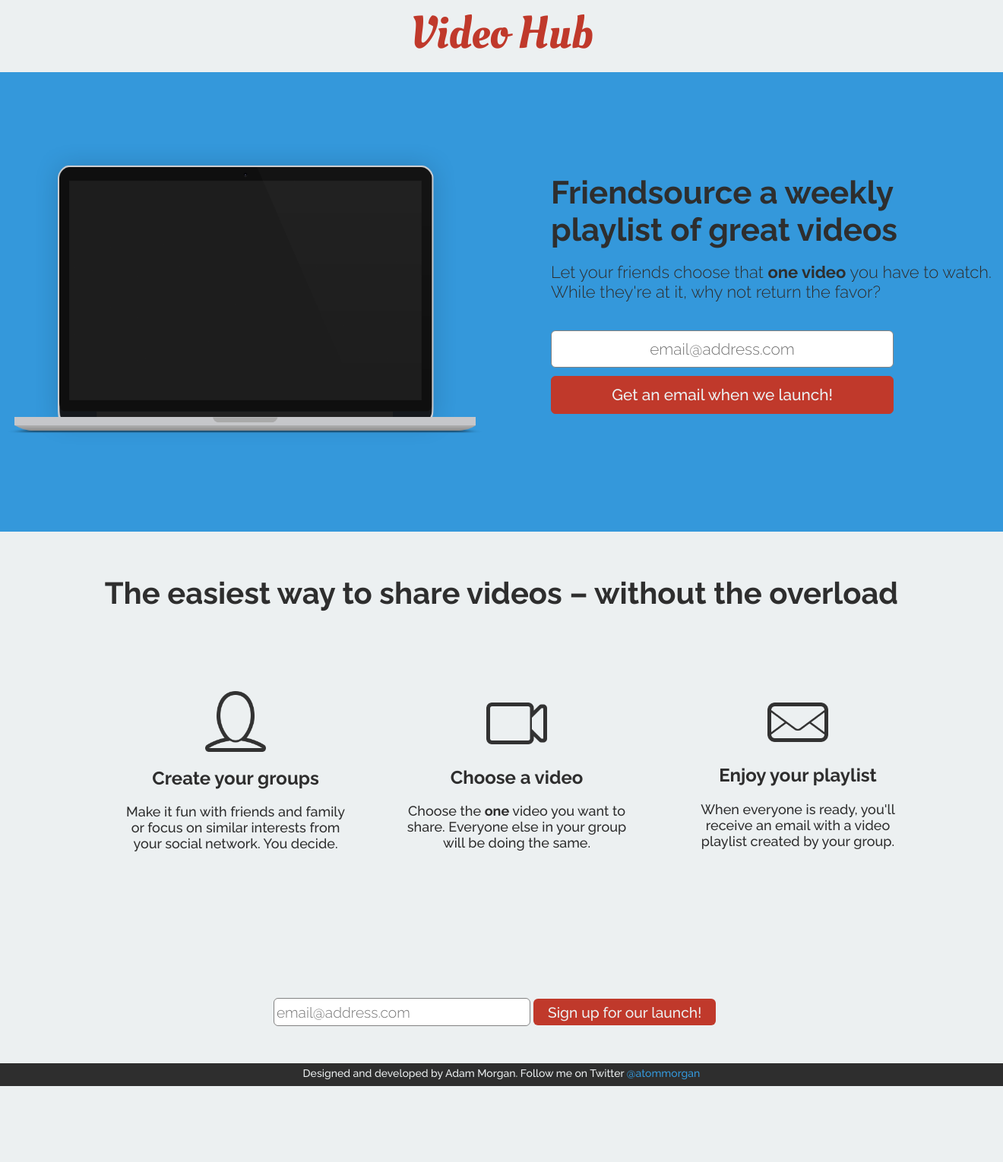
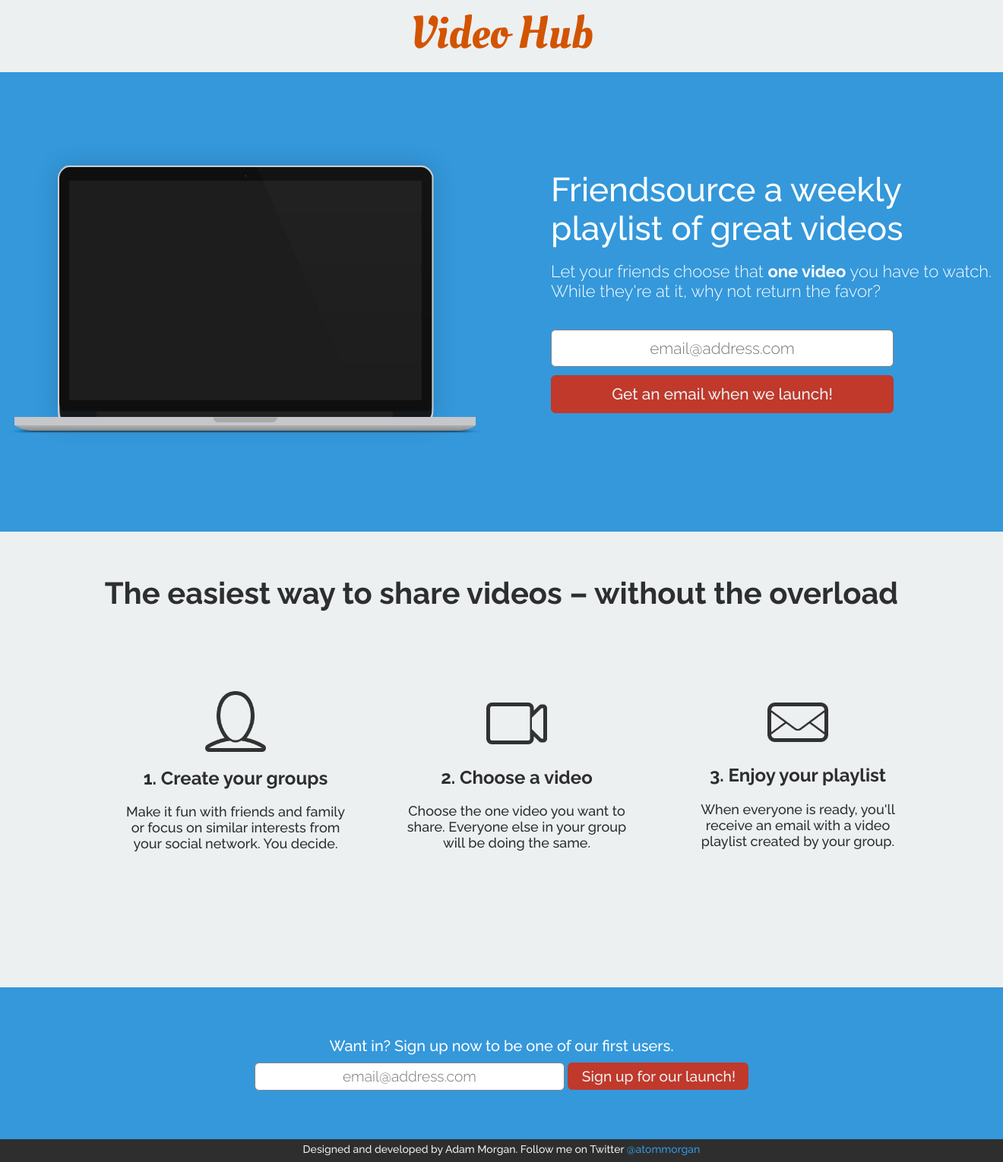
Before and after one commit to atom-morgan/videohub, a PHP site: page / in a window 1320 px wide. Shown: the whole page at 76% size. Before the commit the page ends 1430 px from the top, so only its background shows below. Run offline with PHP 8.4, Linux system fonts and the light colour scheme.

Commit message:
Finished footer signup section

```diff
--- a/index.html
+++ b/index.html
@@ -48,35 +48,35 @@
       <ul class="process">
         <li class="process-header">
           <img src="images/user.png" class="process-image-tall"/>
-          <h2>Create your groups</h2>
+          <h2>1. Create your groups</h2>
           <p>Make it fun with friends and family or focus on similar interests from your social network. You decide.</p>
         </li>
         <li class="process-header">
           <img src="images/video.png" class="process-image-flat"/>
           <div class="short-image">
-            <h2>Choose a video</h2>
-            <p>Choose the <strong>one</strong> video you want to share. Everyone else in your group will be doing the same.</p>
+            <h2>2. Choose a video</h2>
+            <p>Choose the one video you want to share. Everyone else in your group will be doing the same.</p>
           </div>
         </li>
         <li class="process-header">
           <img src="images/mail.png" class="process-image-flat"/>
           <div class="short-image">
-            <h2>Enjoy your playlist</h2>
+            <h2>3. Enjoy your playlist</h2>
             <p>When everyone is ready, you'll receive an email with a video playlist created by your group.</p>
           </div>
         </li>
       </ul>
     </div>
+  </div>
 
-    <div id="footer-signup">
+  <div class="content-div2">
       <form action="" method="POST" id="form-footer">
-        <input id="input-footer" name="email" type="email" placeholder="email@address.com" />
+        <p>Want in? Sign up now to be one of our first users.</p>
+          <input id="input-footer" name="email" type="email" placeholder="email@address.com" />
+          <a href="#" onclick="">
+            <div id="action-button-footer">Sign up for our launch!</div>
+          </a>
       </form>
-      <a href="#" onclick="">
-        <div id="action-button-footer">Sign up for our launch!</div>
-      </a>
-    </div>
-
   </div>
 
   <footer>
--- a/stylesheet/base.css
+++ b/stylesheet/base.css
@@ -66,7 +66,8 @@ header.container {
 .logo {
 	position: relative;
     font-size: 60px;
-    color: #c0392b;
+    color: #d35400;
+    /*color: #2E2E2E;*/
     font-family: 'Oleo Script';
     font-weight: 400;
     line-height: 70px;
@@ -99,21 +100,23 @@ header.container {
 	bottom: 0;
 	right: 0;
 	left: 55%;
-	padding-top: 40px;
+	padding-top: 35px;
 }
 
 	#header-tagline {
 		font-family: 'Raleway';
-		font-weight: 700;
-		font-size: 42px;
-		color: #2E2E2E;
+		font-weight: 500;
+		font-size: 44px;
+		/*color: #2E2E2E;*/
+		color: #FFFFFF;
 	}
 
 	#header-subtagline {
 		font-family: 'Raleway';
 		font-weight: 300;
 		font-size: 22px;
-		color: #2E2E2E;
+		/*color: #2E2E2E;*/
+		color: #FFFFFF;
 	}
 
 #header-signup {
@@ -168,7 +171,7 @@ CONTENT SECTION
 	font-family: 'Raleway';
 	background: #ecf0f1;
 	color: #2E2E2E;
-	height: 700px;
+	height: 600px;
 	position: relative;
 }
 
@@ -216,14 +219,38 @@ CONTENT SECTION
 	font-size: 18px;
 }
 
-#footer-signup {
-	width: 600px;
-	margin: 0 auto;
-	padding-top: 175px;
+/*
+
+SECOND CONTENT */
+
+.content-div2 {
+	font-family: 'Raleway';
+	background: #3498db;
+	color: #2E2E2E;
+	height: 200px;
+	position: relative;
 }
 
 #form-footer {
-	display:inline;
+	position: absolute;
+	top: 0;
+	bottom: 0;
+	left: 0;
+	right: 0;
+	margin: auto;
+	width: 650px;
+    height: 35%;
+}
+
+#form-footer p {
+	text-align: center;
+	margin: 0 auto;
+	padding: 0px 0px 10px 0px;
+	color: #FFFFFF;
+
+	font-family: 'Raleway';
+	font-weight: 500;
+	font-size: 20px;
 }
 
 #input-footer {
@@ -231,20 +258,21 @@ CONTENT SECTION
 	background: #FFFFFF;
 	border: 1px solid #828282;
 	border-radius: 6px;
-	width: 55%;
+	width: 400px;
 	height: 1.5em;
-	text-align: left;
 
 	font-size: 1.2em;
 	font-family: 'Raleway';
 	font-weight: 100;
+	text-align: center;
+	float: left;
 }
 
 #action-button-footer {
 	padding: .35em 1em;
 	background: none repeat scroll 0 0 #C0392B;
 	border-radius: 6px;
-	width: 30%;
+	width: 200px;
 
 	font-size: 1.2em;
 	font-family: 'Raleway';
@@ -253,6 +281,7 @@ CONTENT SECTION
 	line-height: 1.2em;
 	text-align: center;
 	display:inline;
+	float: right;
 }
 
 /*
```
